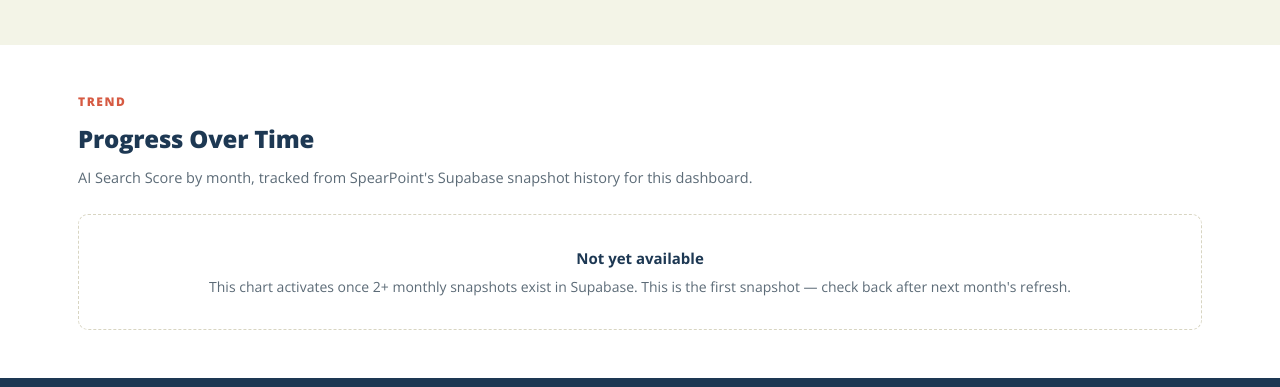
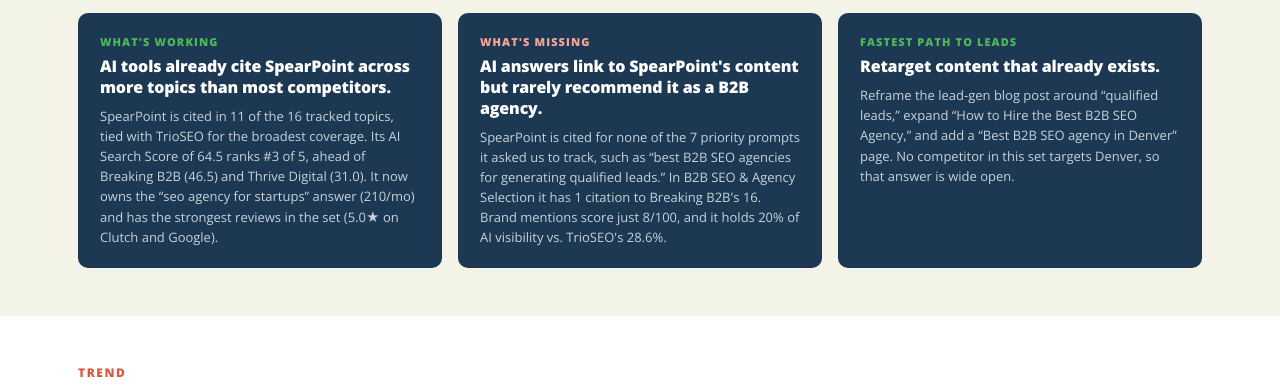
Before and after one commit to jesse441/spearpoint-ai-search-b2b-dashboard, a plain HTML site: page ai-search.html in a window 1280 px wide. Shown: the part 623-1010 px from the top of the page. Drawn offline with nearby package versions, Linux system fonts and the light colour scheme; no server answers.

Commit message:
AI Search: add What's working / What's missing / Fastest path takeaways; fix Overview topic-coverage stat
Co-Authored-By: Claude Opus 5.5 <noreply@anthropic.com>
Claude-Session: https://claude.ai/code/session_012pvBoDLTddg9y7GtfAeUd4

```diff
--- a/ai-search.html
+++ b/ai-search.html
@@ -218,6 +218,13 @@ section.block.roadmap-beige { background:var(--beige); }
 .report-nav a, .report-nav span { font-size:12.5px; font-weight:700; padding:7px 14px; border-radius:100px; text-decoration:none; color:var(--blue); border:1.5px solid var(--line); }
 .report-nav a:hover { border-color:var(--blue); background:var(--beige); }
 .report-nav .on { background:var(--blue); color:#fff; border-color:var(--blue); }
+.takeaways { display:grid; grid-template-columns:repeat(3,1fr); gap:16px; margin-top:16px; }
+@media (max-width:860px) { .takeaways { grid-template-columns:1fr; } }
+.take { background:var(--blue); color:#fff; border-radius:10px; padding:20px 22px; }
+.take .t-k { font-size:11px; text-transform:uppercase; letter-spacing:.1em; color:var(--green); font-weight:800; margin-bottom:6px; }
+.take.warn .t-k { color:#F7A797; }
+.take h4 { font-size:16px; line-height:1.3; margin:0 0 8px; color:#fff; }
+.take p { font-size:13px; color:#C7D2DA; margin:0; }
 </style>
 </head>
 <body>
@@ -248,6 +255,15 @@ section.block.roadmap-beige { background:var(--beige); }
   <div class="kpi-card"><div class="kpi-label">Citation Sources</div><div class="kpi-value tab">797</div><div class="kpi-sub">Distinct third-party domains co-cited with SpearPoint</div></div>
   <div class="kpi-card"><div class="kpi-label">AI Search Score</div><div class="kpi-value tab">64.5<span style="font-size:16px;color:var(--slate);">/100</span></div><div class="kpi-sub">Composite score vs. this competitive set</div></div>
   <div class="kpi-card"><div class="kpi-label">Domain Authority</div><div class="kpi-value tab">50</div><div class="kpi-sub">Domain InLink Rank (0&ndash;100)</div></div>
+</div>
+
+<div class="takeaways">
+  <div class="take"><div class="t-k">What's working</div><h4>AI tools already cite SpearPoint across more topics than most competitors.</h4>
+    <p>SpearPoint is cited in 11 of the 16 tracked topics, tied with TrioSEO for the broadest coverage. Its AI Search Score of 64.5 ranks #3 of 5, ahead of Breaking B2B (46.5) and Thrive Digital (31.0). It now owns the “seo agency for startups” answer (210/mo) and has the strongest reviews in the set (5.0&#9733; on Clutch and Google).</p></div>
+  <div class="take warn"><div class="t-k">What's missing</div><h4>AI answers link to SpearPoint's content but rarely recommend it as a B2B agency.</h4>
+    <p>SpearPoint is cited for none of the 7 priority prompts it asked us to track, such as “best B2B SEO agencies for generating qualified leads.” In B2B SEO &amp; Agency Selection it has 1 citation to Breaking B2B's 16. Brand mentions score just 8/100, and it holds 20% of AI visibility vs. TrioSEO's 28.6%.</p></div>
+  <div class="take"><div class="t-k">Fastest path to leads</div><h4>Retarget content that already exists.</h4>
+    <p>Reframe the lead-gen blog post around “qualified leads,” expand “How to Hire the Best B2B SEO Agency,” and add a “Best B2B SEO agency in Denver” page. No competitor in this set targets Denver, so that answer is wide open.</p></div>
 </div>
 
   </div>
```
Also changed, not shown: overview.html (+1 -1 lines).
